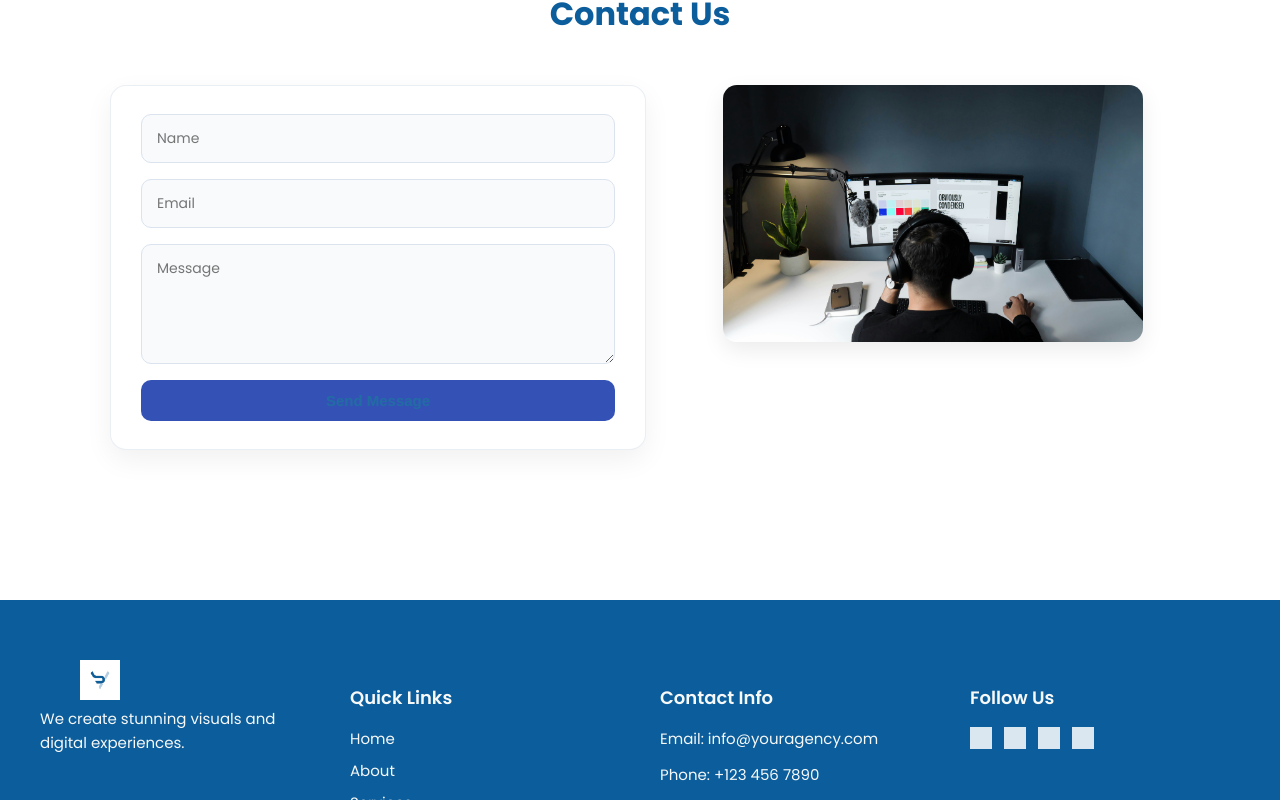
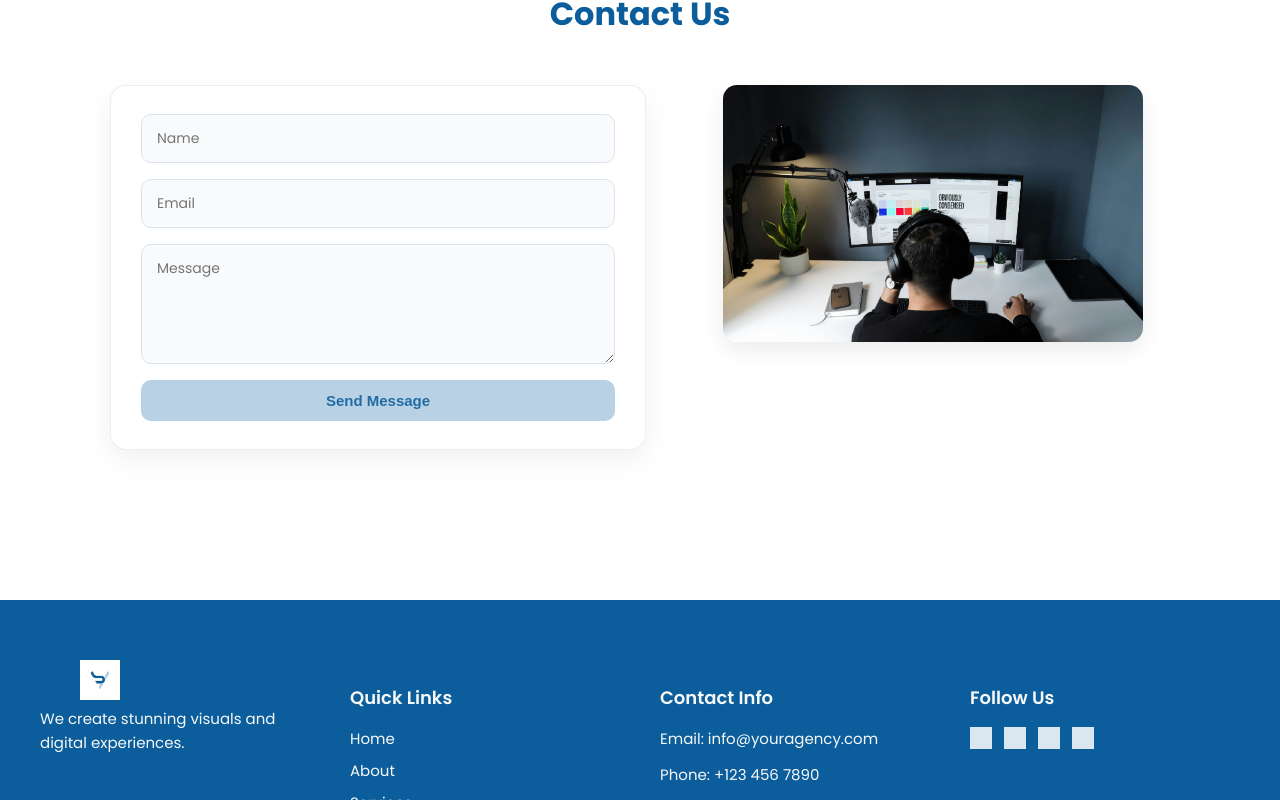
Before and after one commit to anansyah24satriyo-dev/agency-portfolio-v2, a React (Create React App) app: page / in a window 1280 px wide. In both pictures the pointer is over the button "Send Message". Shown: the part 5079-5879 px from the top of the page. Built offline with nearby package versions, Linux system fonts and the light colour scheme; no server answers; the database is empty; grey boxes are pictures that could not be loaded.

Commit message:
colour fix

```diff
--- a/src/components/Contact.css
+++ b/src/components/Contact.css
@@ -58,7 +58,7 @@
 
 .contact-form input:focus,
 .contact-form textarea:focus {
-  border-color: #2563eb;
+  border-color: #0B5D9B;
   background: #ffffff;
   box-shadow: 0 0 0 3px rgba(37, 99, 235, 0.15);
   outline: none;
@@ -85,7 +85,7 @@
 }
 
 .contact-form .btn:hover {
-  background: #1e40af;
+  background: #B1CCE1;
 }
 
 /* =============================
```
